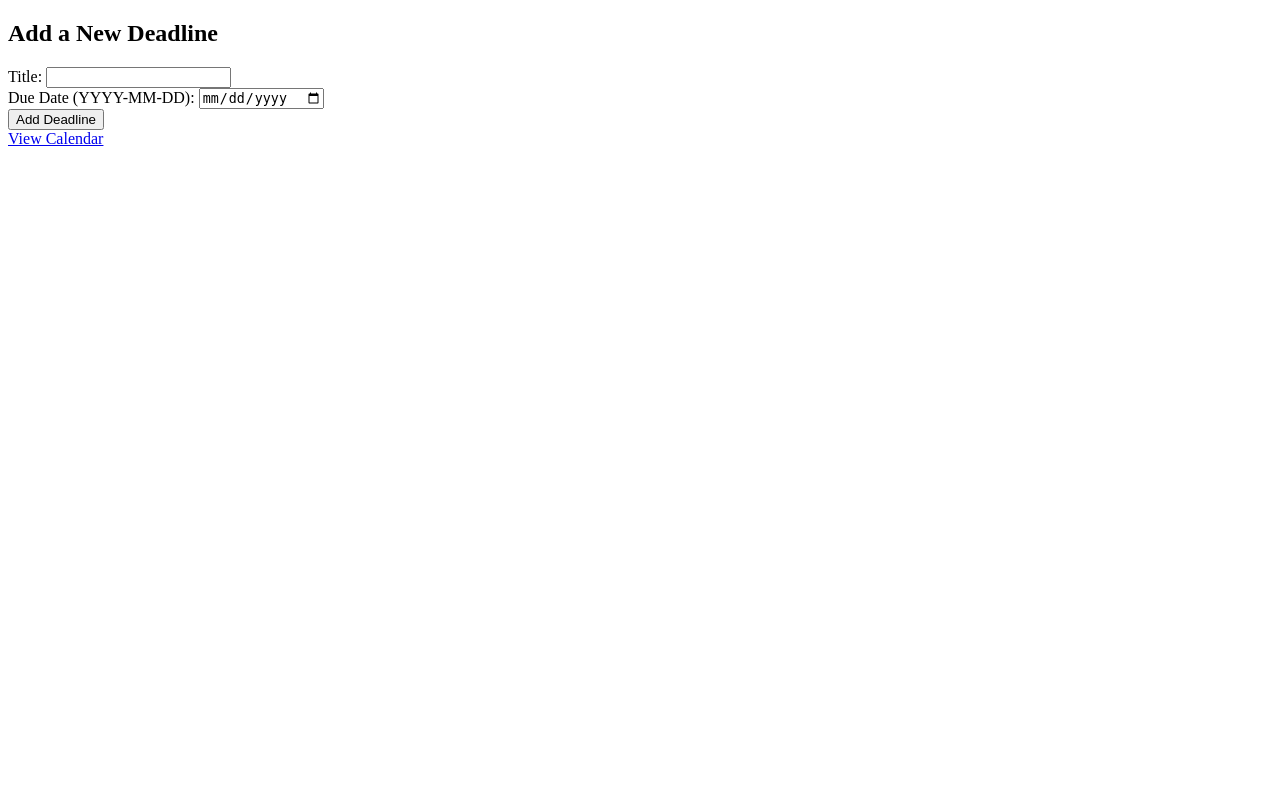
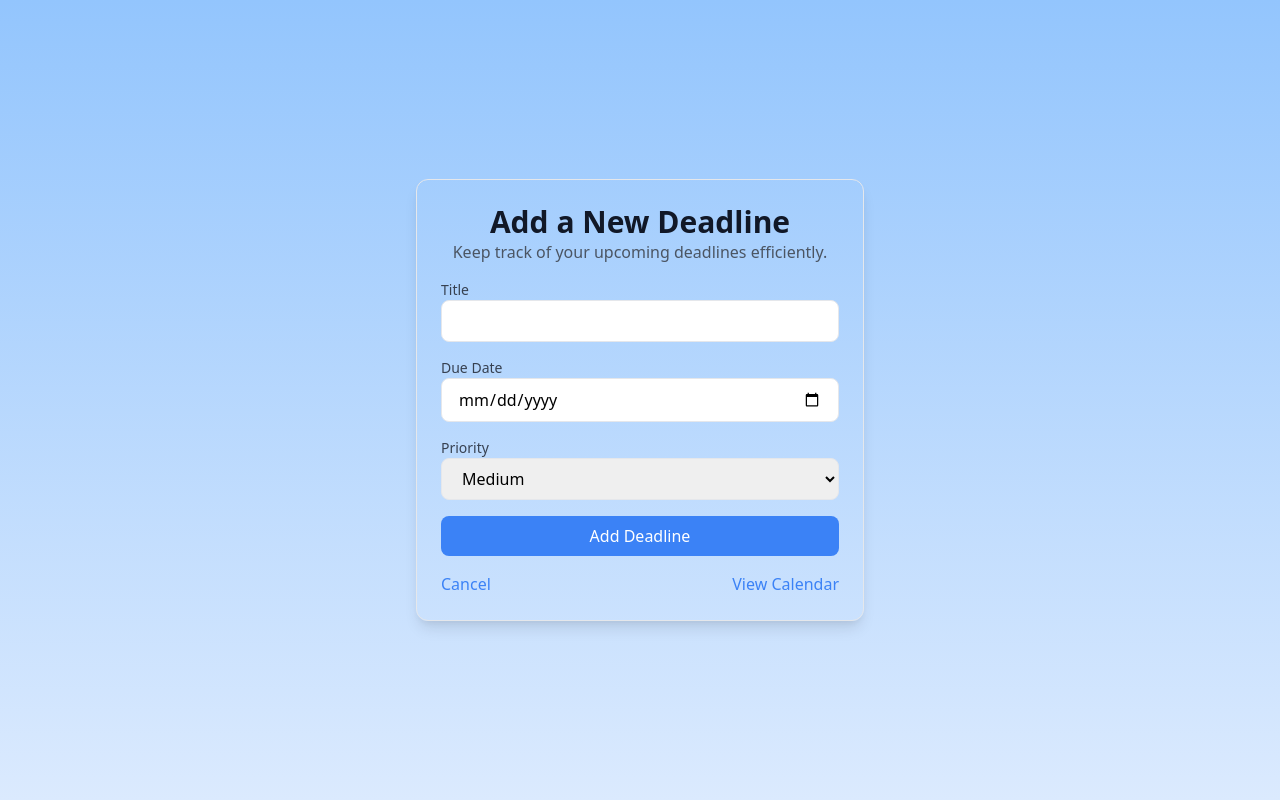
Before and after one commit to Folgresss/CPE106L-GR8, a Flask app: page /add_deadline in a window 1280 px wide. Run offline with Flask 3, Linux system fonts and the light colour scheme; the visitor is signed in with stand-in values (Sample User, id 1).

Commit message:
Update add_deadline.html

```diff
--- a/Studying Website/Templates/Templates/add_deadline.html
+++ b/Studying Website/Templates/Templates/add_deadline.html
@@ -1,19 +1,51 @@
 <!DOCTYPE html>
 <html lang="en">
 <head>
-    <title>Add Deadline</title>
+    <meta charset="UTF-8">
+    <meta name="viewport" content="width=device-width, initial-scale=1.0">
+    <title>Add Deadline | Let's Pass Together</title>
+    <link rel="stylesheet" href="https://cdn.jsdelivr.net/npm/tailwindcss@2.2.19/dist/tailwind.min.css">
 </head>
-<body>
-    <h2>Add a New Deadline</h2>
-    <form method="POST">
-        <label>Title:</label>
-        <input type="text" name="title" required>
-        <br>
-        <label>Due Date (YYYY-MM-DD):</label>
-        <input type="date" name="due_date" required>
-        <br>
-        <button type="submit">Add Deadline</button>
-    </form>
-    <a href="{{ url_for('calendar') }}">View Calendar</a>
+<body class="flex items-center justify-center min-h-screen bg-gradient-to-b from-blue-300 to-blue-100">
+    <div class="w-full max-w-md bg-white/90 backdrop-blur-lg p-6 rounded-xl shadow-lg border border-gray-200">
+        <h2 class="text-center text-3xl font-bold text-gray-900">Add a New Deadline</h2>
+        <p class="text-center text-gray-600 mb-4">Keep track of your upcoming deadlines efficiently.</p>
+
+        <form method="POST" class="space-y-4">
+            <div>
+                <label for="title" class="block text-sm font-medium text-gray-700">Title</label>
+                <input type="text" name="title" id="title" required
+                    class="w-full px-4 py-2 border rounded-lg focus:ring-2 focus:ring-blue-400 focus:outline-none">
+            </div>
+
+            <div>
+                <label for="due_date" class="block text-sm font-medium text-gray-700">Due Date</label>
+                <input type="date" name="due_date" id="due_date" required
+                    class="w-full px-4 py-2 border rounded-lg focus:ring-2 focus:ring-blue-400 focus:outline-none">
+            </div>
+
+            <div>
+                <label for="priority" class="block text-sm font-medium text-gray-700">Priority</label>
+                <select name="priority" id="priority"
+                    class="w-full px-4 py-2 border rounded-lg focus:ring-2 focus:ring-blue-400 focus:outline-none">
+                    <option value="Low" class="text-purple-600">Low</option>
+                    <option value="Medium" class="text-blue-600" selected>Medium</option>
+                    <option value="High" class="text-orange-600">High</option>
+                </select>
+            </div>
+
+            <button type="submit"
+                class="w-full bg-blue-500 text-white py-2 rounded-lg hover:bg-blue-600 transition duration-300">
+                Add Deadline
+            </button>
+        </form>
+
+        <div class="flex justify-between mt-4">
+            <a href="{{ url_for('dashboard') }}"
+                class="text-blue-500 hover:underline">Cancel</a>
+            <a href="{{ url_for('calendar') }}"
+                class="text-blue-500 hover:underline">View Calendar</a>
+        </div>
+    </div>
 </body>
 </html>
```
